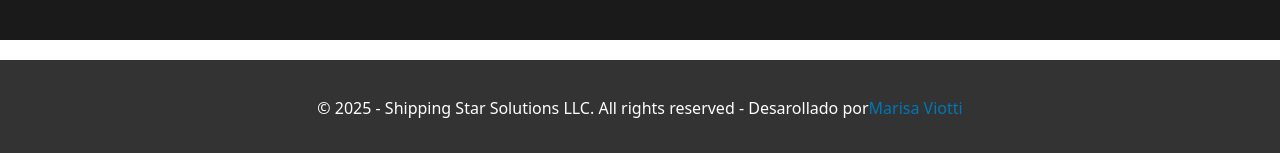
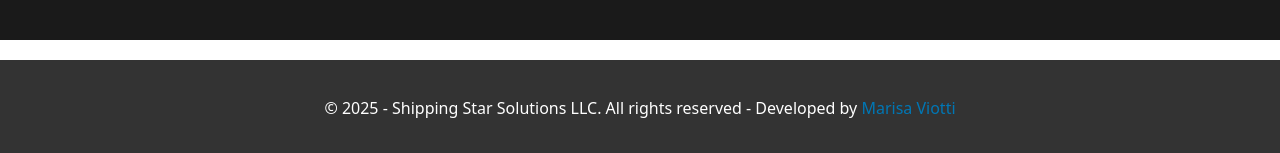
Before and after one commit to MarViott/ives, a React (Vite) app: page /contact in a window 1280 px wide. Shown: the part 2836-2989 px from the top of the page. Built offline with nearby package versions, Linux system fonts and the light colour scheme.

Commit message:
feat: corregir el texto de desarrollo en el pie de página

```diff
--- a/src/components/Footer.jsx
+++ b/src/components/Footer.jsx
@@ -12,7 +12,7 @@ function Footer() {
       >
         <p>
           &copy; 2025 - Shipping Star Solutions LLC. All rights reserved -
-          Desarollado por
+          Developed by{" "}
           <a
             href="https://www.linkedin.com/in/marisa-viotti-74601036a/"
             target="_blank"
```
